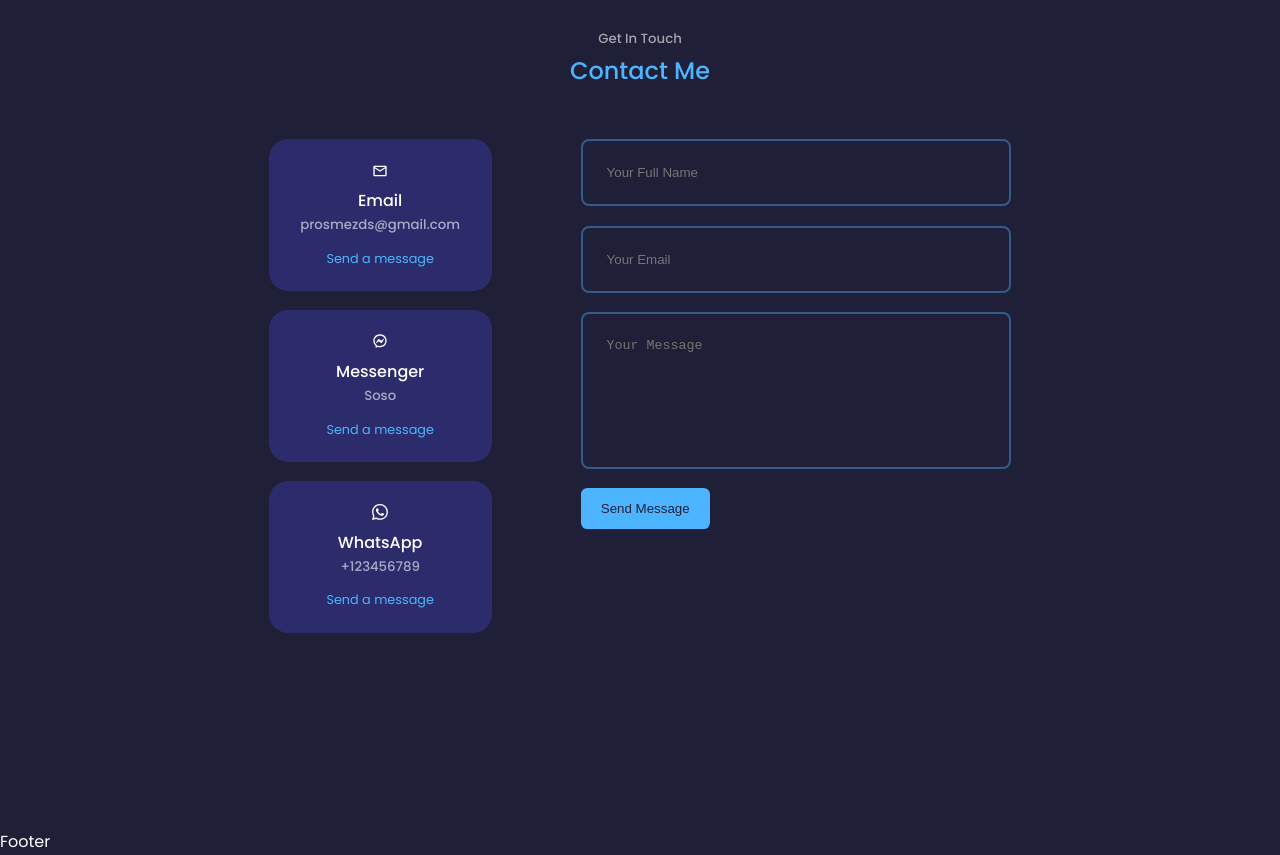
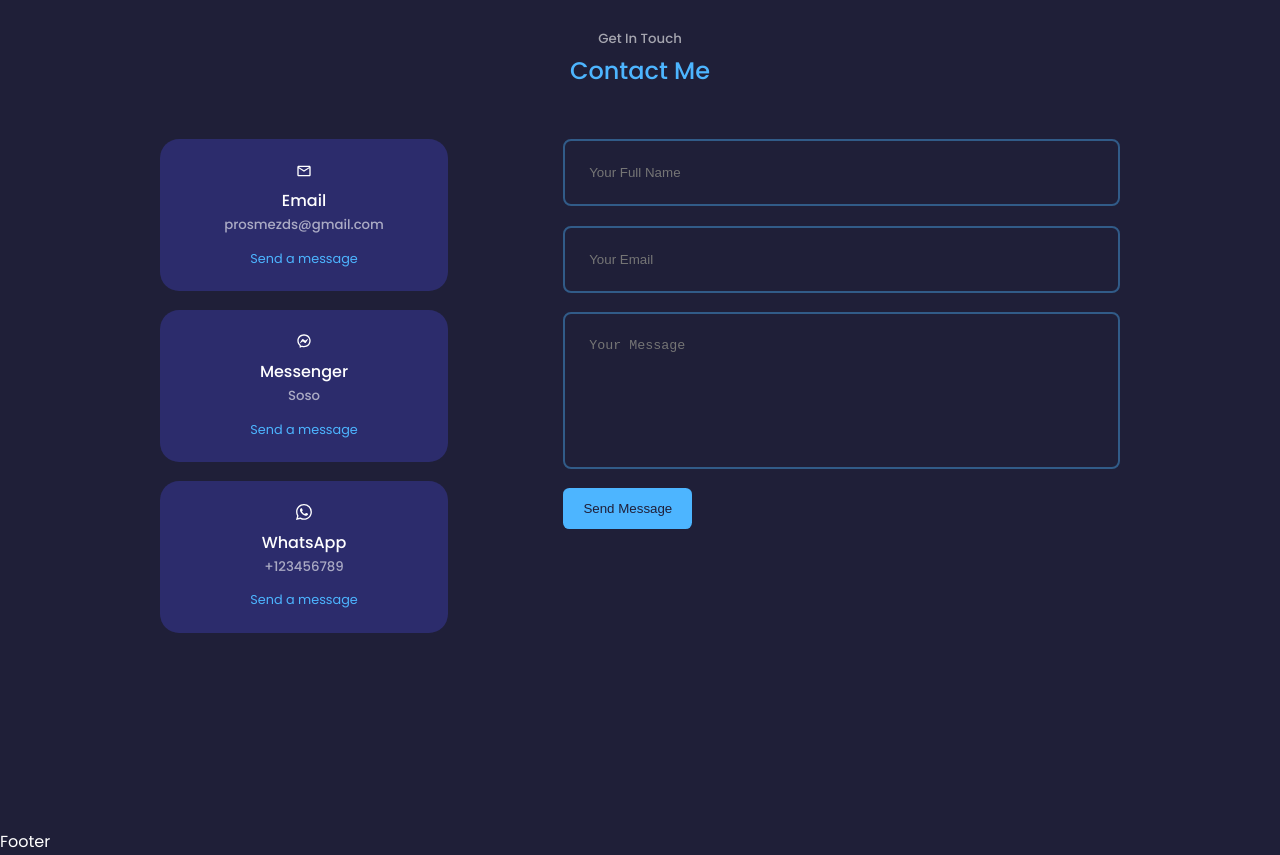
Before and after one commit to MezianeS/Portfolio-v2, a React (Create React App) app: page / in a window 1280 px wide. Shown: the part 5300-6155 px from the top of the page. Built offline with nearby package versions, Linux system fonts and the light colour scheme.

Commit message:
Form css

```diff
--- a/src/components/contact/Contact.jsx
+++ b/src/components/contact/Contact.jsx
@@ -12,24 +12,24 @@
 
       <div className="container contact__container">
         <div className="contact__options">
-          <acticle className="contact__option">
+          <article className="contact__option">
             <MdOutlineEmail className='contact__option-icon' />
             <h4>Email</h4>
             <h5>prosmezds@gmail.com</h5>
             <a href="mailto:prosmezds@gmail.com" target='_blank'>Send a message</a>
-          </acticle>
-          <acticle className="contact__option">
+          </article>
+          <article className="contact__option">
             <RiMessengerLine className='contact__option-icon' />
             <h4>Messenger</h4>
             <h5>Soso</h5>
             <a href="https://m.me/soso" target='_blank'>Send a message</a>
-          </acticle>
-          <acticle className="contact__option">
+          </article>
+          <article className="contact__option">
             <BsWhatsapp className='contact__option-icon' />
             <h4>WhatsApp</h4>
             <h5>+123456789</h5>
             <a href="https://api.whatsapp.com/send?phone=+123456789" target='_blank'>Send a message</a>
-          </acticle>
+          </article>
         </div>
         {/* END OF CONTACT OPTION */}
         <form action="">
--- a/src/components/contact/contact.css
+++ b/src/components/contact/contact.css
@@ -1,8 +1,6 @@
 .container.contact__container {
-    width: 58%;
-    display: grid;
-    grid-template-columns: 30% 58%;
-    gap: 12%;
+    width: 80%;
+    gap: 2rem;
 }
 
 .contact__options {
@@ -47,6 +45,7 @@
     display: flex;
     flex-direction: column;
     gap: 1.2rem;
+    margin-top: 2rem;
 }
 
 input, textarea {
@@ -63,6 +62,10 @@
 
 /*********** MEDIA QUERIES (medium) ***************/
 @media screen and (min-width: 600px) {
+    .container.contact__container{
+        grid-template-columns: 1fr;
+        width: 58%;
+    }
 
 }
 
@@ -70,5 +73,14 @@
 /*********** MEDIA QUERIES (long) ***************/
 
 @media screen and (min-width: 1024px) {
+    .container.contact__container {
+        width: var(--container-width-lg);
+        display: grid;
+        grid-template-columns: 30% 58%;
+        gap: 12%;
+    }
+    form {
+        margin-top: 0;
+    }
 
 }
```
